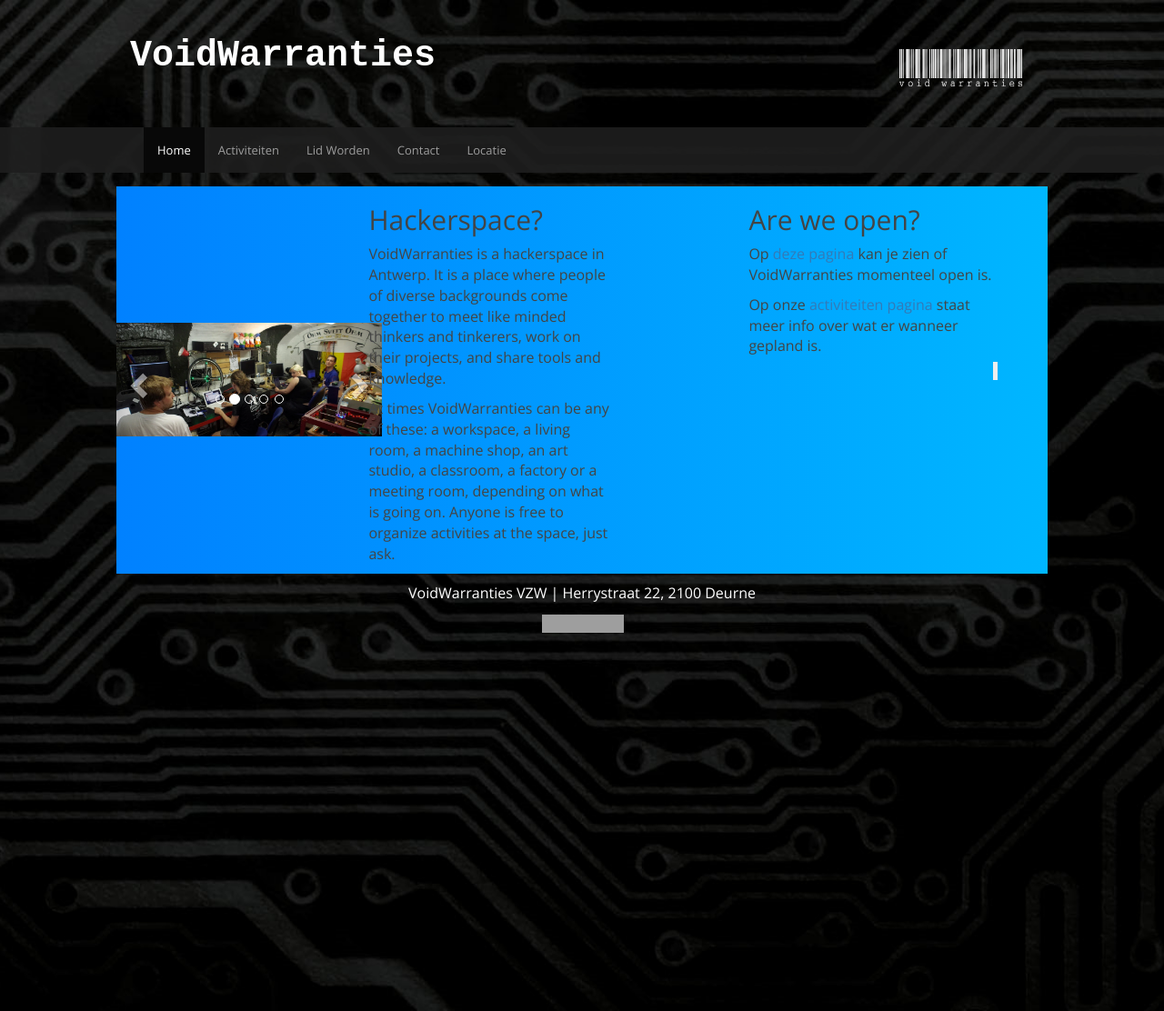
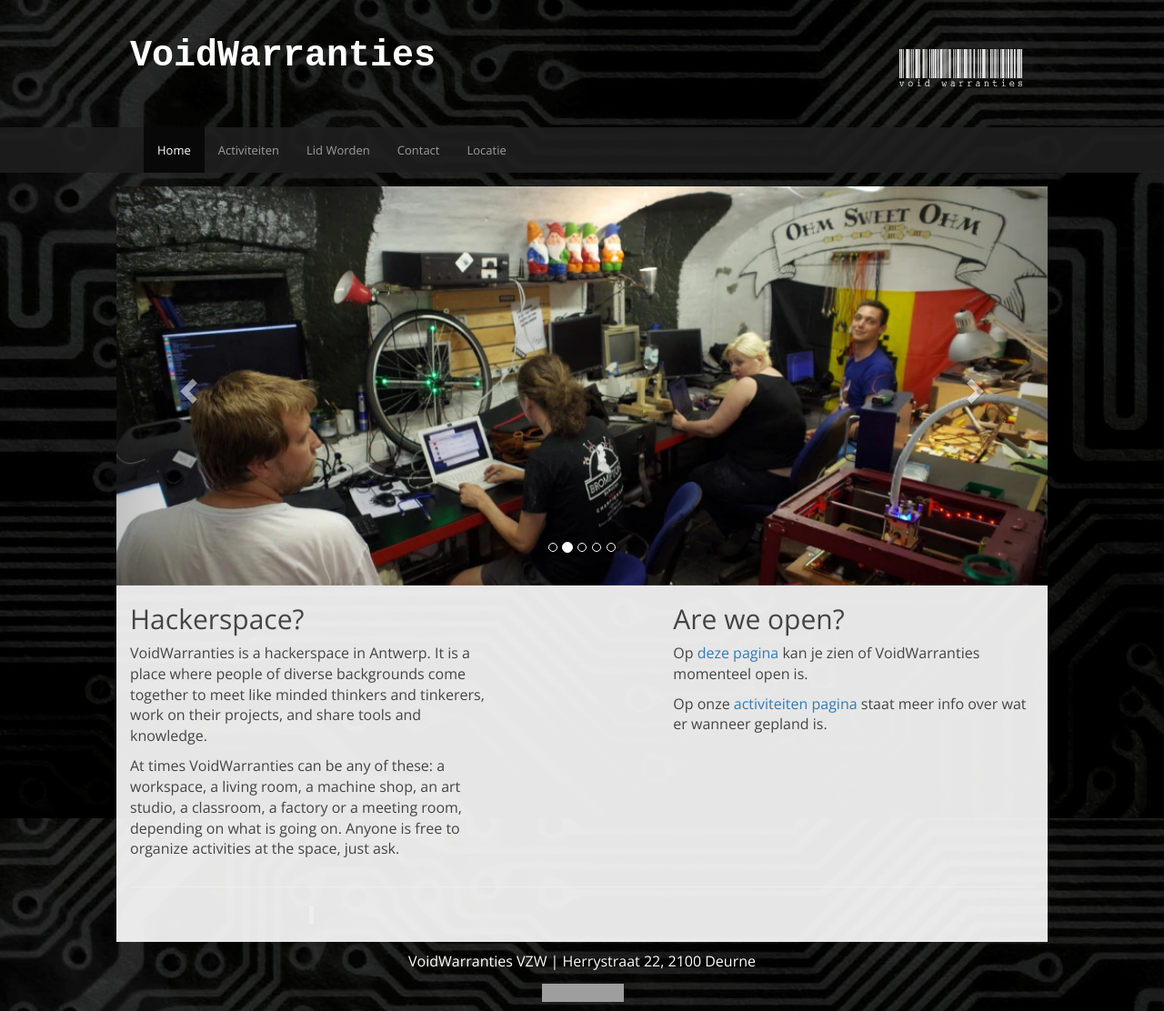
Before and after one commit to voidwarranties/voidwarranties.github.io, a Jekyll site: the page built from index.html, in a window 1280 px wide and 1112 px high. Shown: the whole window at 91% size. Built offline with Jekyll 4.4.1, drawn with Linux system fonts in a browser that asks for light colours; grey boxes are pictures that could not be loaded.

Commit message:
Update CSS

```diff
--- a/_layouts/default.html
+++ b/_layouts/default.html
@@ -37,24 +37,20 @@
 		background-size: cover;
 		background-attachment: fixed;
 	}
-
 	.header-footer {
 		color: white;
 	}
-
 	#content {
 		background-color: rgba(255, 255, 255, 0.9);
+		height: 100%;
 	}
-
 	#carousel div.carousel-inner div.item,
 	#carousel div.carousel-inner div.item img {
 		width: 100%;
 	}
-
 	.page-header {
 		border: 0;
 	}
-
 	.navbar {
 		border-radius: 0;
 		margin-bottom: 15px;
@@ -67,24 +63,20 @@
 		top: 0;
 		z-index: 9999;
 	}
-
 	div.page-header h1 {
 		font-family: Courier New;
 		font-weight: bold;
 		font-size: 40px;
 		text-rendering: optimizeLegibility;
 	}
-
 	@media (min-width: 1200px) {
 		.container {
 			max-width: 1024px;
 		}
 	}
-
 	h1>a {
 		display: none;
 	}
-
 	h1.open>a {
 		text-transform: uppercase;
 		vertical-align: super;
@@ -94,51 +86,34 @@
 		font-family: "Open Sans", sans-serif;
 		color: limegreen;
 	}
-
 	.logo {
 		float: right;
 	}
-
 	#quote {
 		max-width: 600px;
 		margin-left: auto;
 		margin-right: auto;
 	}
-
 	.cite {
 		width: 200px;
 		margin-left: auto;
 		margin-top: 10px;
 		margin-right: 0px;
 	}
-
 	.cc {
 		margin-left: auto;
 		margin-right: auto;
 		margin-bottom: 10px;
 		width: 88px;
 	}
-
 	.nowrap {
 		white-space: nowrap;
 	}
-
 	.bold {
 		font-weight: bold;
 	}
-
-	#content {
-		display: -webkit-flex;
-		display: flex;
-		align-items: center;
-		justify-content: center;
-		background: linear-gradient(to right, #0181ff, #00b6ff);
-		height: 100%;
-	}
-
 	.form-area {
 		min-width: 360px;
-		background-color: #fff;
 		display: -webkit-flex;
 		display: flex;
 		flex-direction: column;
@@ -147,16 +122,13 @@
 		margin: 30px;
 		box-shadow: 0 40px 20px rgba(0, 0, 0, 0, 0.5);
 	}
-
 	input:invalid {
 		border-color: red;
 		color: red;
 	}
-
 	span.error-message {
 		display: none;
 	}
-
 	input:invalid+span.error-message {
 		display: block;
 		position: absolute;
@@ -169,7 +141,6 @@
 		background-color: #ffbcbc;
 		z-index: 1;
 	}
-
 	.flex {
 		display: -webkit-flex;
 		display: flex;
@@ -178,28 +149,24 @@
 		justify-content: space-between;
 		gap: 8px;
 	}
-
 	input,
 	textarea {
 		text-align: center;
 	}
-
 	.img-area {
 		max-height: 200px;
 		width: 100%;
 	}
-
 	div.img-area {
 		height: 320px;
 		width: 100%;
-		background: url("BBQ3.jpg");
+		background: url("assets/img/BBQ3.jpg");
 		background-color: black;
 		background-position: center;
 		-webkit-background-size: cover;
 		background-size: cover;
 		box-shadow: 0px 4px 4px 0px #00000040, inset 0 0 0 1000px rgba(0, 0, 0, .3);
 	}
-
 	.left-text {
 		padding: 30px 30px;
 		color: #fff;
@@ -207,29 +174,24 @@
 		text-transform: uppercase;
 		font-weight: 900;
 	}
-
 	.left-text p {
 		text-transform: none;
 	}
-
 	.left-text i {
 		font-size: 25px;
 		color: #fff;
 		margin-right: 25px;
 	}
-
 	.right-text {
 		width: 300px;
 		margin: 30px;
 		text-align: center;
 	}
-
 	.right-text h2 {
 		font-weight: 600;
 		font-size: 25px;
 		margin: 0 0 20px;
 	}
-
 	.right-text a,
 	#submit {
 		cursor: pointer;
@@ -245,34 +207,28 @@
 		font-size: 20px;
 		letter-spacing: 3px;
 	}
-
 	#submit:disabled {
 		filter: brightness(75%);
 		cursor: not-allowed;
 		pointer-events: all !important;
 	}
-
 	#submit:enabled:hover {
 		filter: brightness(125%);
 	}
-
 	.right-text input[type=text] {
 		margin-bottom: 8px;
 		min-width: 120px;
 		padding: 8px;
 	}
-
 	.right-text .amount {
 		margin-top: 8px;
 		min-width: 60px;
 		padding: 8px;
 	}
-
 	#totalamount {
 		min-width: 150px;
 		padding: 8px;
 	}
-
 	.right-text textarea {
 		font-family: Arial;
 		margin-bottom: 8px;
@@ -280,11 +236,9 @@
 		padding: 8px;
 		resize: none;
 	}
-
 	label {
 		margin-right: 10px;
 	}
-
 	@media screen and (min-width: 768px) {
 		.form-area {
 			flex-direction: row;
@@ -301,7 +255,6 @@
 			max-width: 640px;
 		}
 	}
-
 	@media screen and (min-width: 960px) {
 		.form-area {
 			max-width: 920px;
@@ -311,7 +264,6 @@
 			padding: 60px 60px;
 		}
 	}
-
 	@media screen and (max-width: 640px) {
 		.form-area {
 			min-width: 320px;
```
